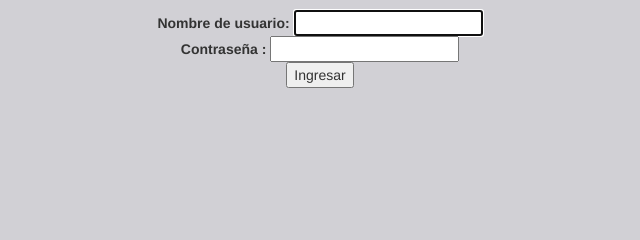
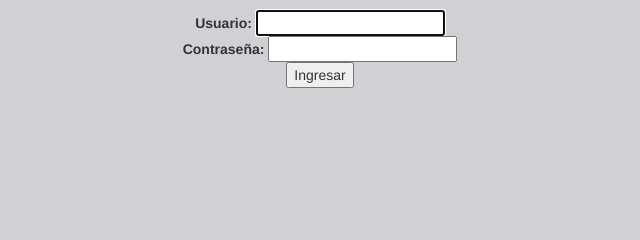
Before and after one commit to pablogeovanny/OpenGPS, a Django app: page /accounts/login/ in a window 1280 px wide. Shown: the part 130-370 px from the top of the page, without its empty margins (320-960 px from the left). Run offline with Django 3.2, Linux system fonts and the light colour scheme; some libraries are stand-ins or nearby versions.

Commit message:
Update login.html

```diff
--- a/templates/registration/login.html
+++ b/templates/registration/login.html
@@ -20,12 +20,12 @@
 <center>
 <div>
   <!-- <td>{{ form.username.label_tag }}</td> -->
-  <td><b>Nombre de usuario:</b></td>
+  <td><b>Usuario:</b></td>
   <td>{{ form.username }}</td>
 </div>
 <div>
   <!-- <td>{{ form.password.label_tag }}</td> -->
-  <td><b>Contraseña       :</b></td>
+  <td><b>Contraseña:</b></td>
   <td>{{ form.password }}</td>
 </div>
 
```
